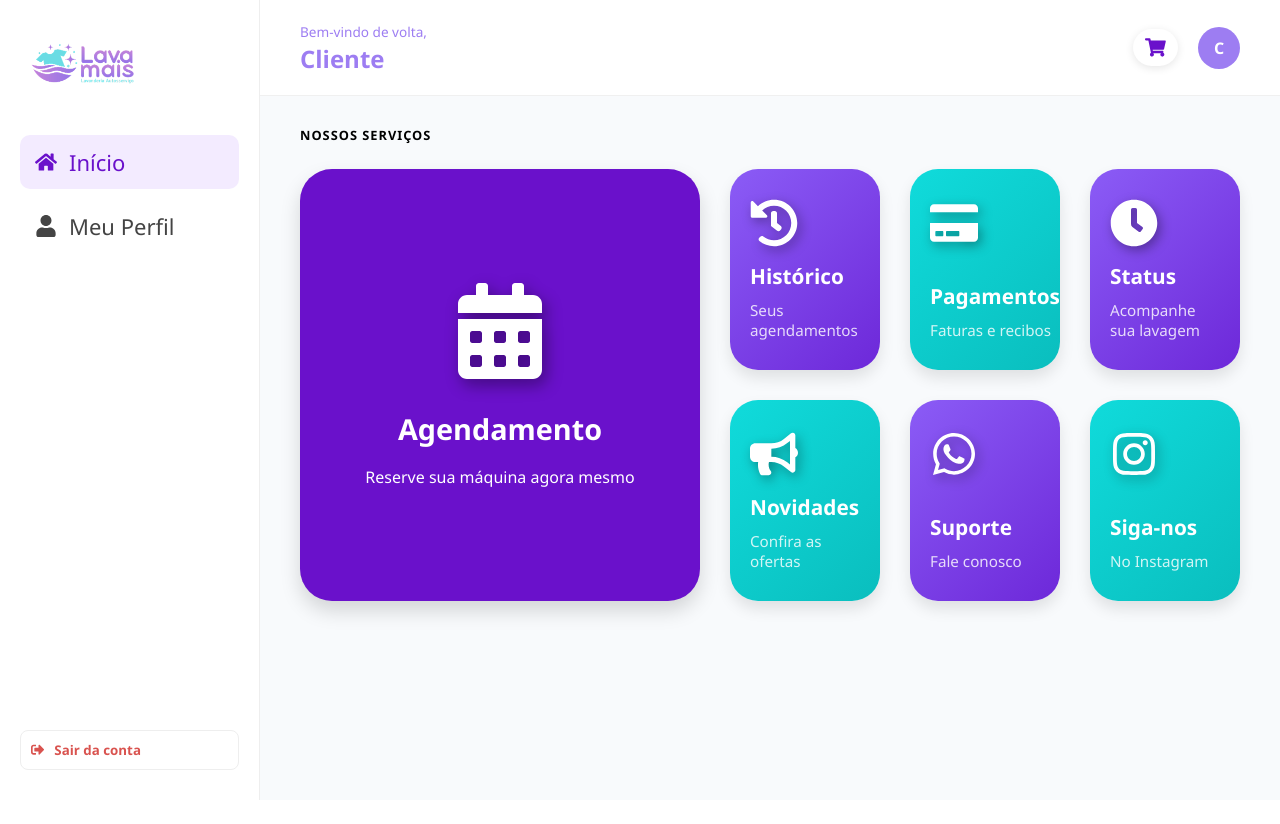
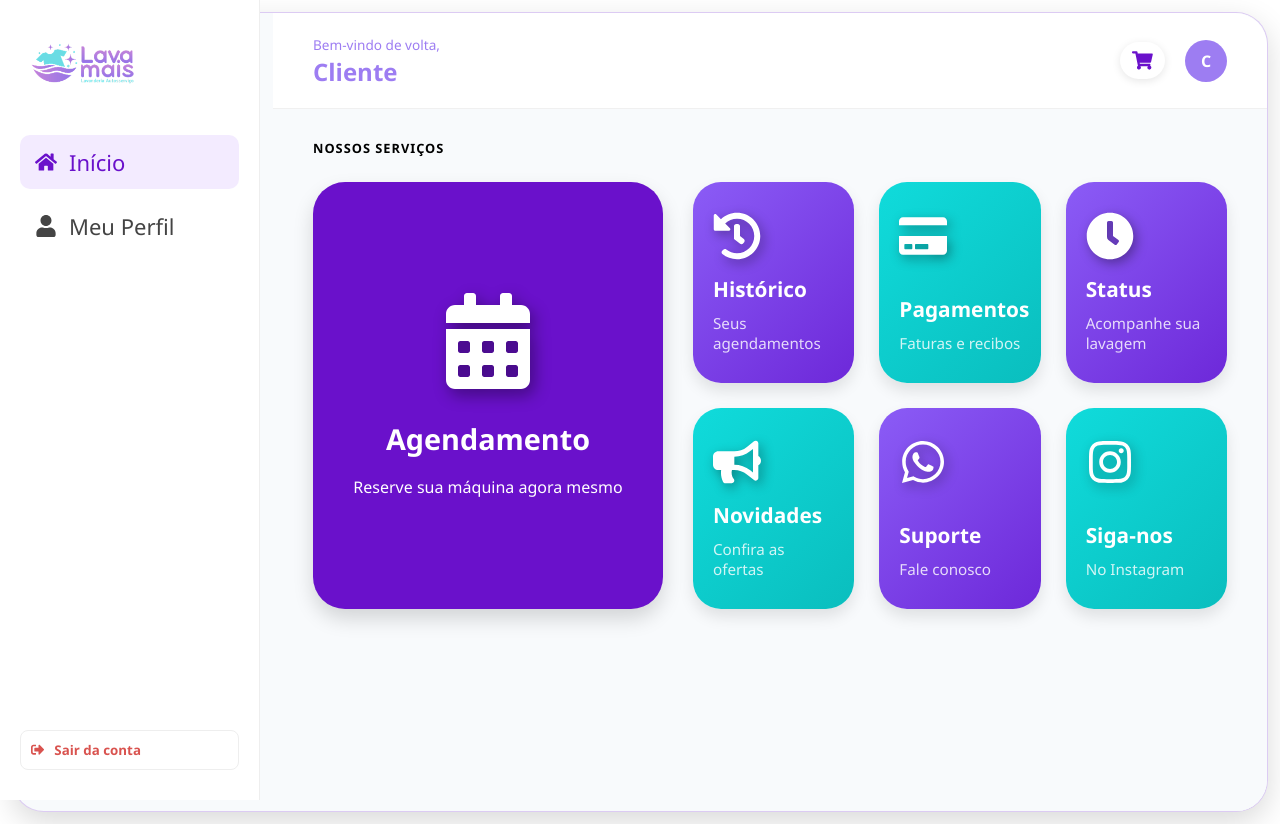
Before and after one commit to josecjunior7/washing-project, a React (Create React App) app in the folder frontend/: page /home in a window 1280 px wide. Before the commit the page ends 800 px from the top, so only its background shows below. Built offline with nearby package versions, Linux system fonts and the light colour scheme; sample sign-in values are in the browser's storage.

Commit message:
sdas
Co-Authored-By: José C. Júnior <203379644+josecjunior7@users.noreply.github.com>

```diff
--- a/frontend/src/pages/Home/Home.css
+++ b/frontend/src/pages/Home/Home.css
@@ -1,11 +1,26 @@
 @import url('../../App.css');
 
-/*------------------------ LAYOUT PRINCIPAL -------------------------*/
+/* ==================== REMOVER SCROLL DA PÁGINA ==================== */
+* {
+  margin: 0;
+  padding: 0;
+  box-sizing: border-box;
+}
+
+body {
+  overflow: hidden;
+}
+
+/*------------------------ LAYOUT PRINCIPAL COM BORDAS ARREDONDADAS -------------------------*/
 .home-layout {
   display: flex;
   height: 100vh;
   overflow: hidden;
-  background-color: #f8fafc;
+  background-color: white;
+  border-radius: 32px;
+  margin: 12px;
+  box-shadow: 0 10px 30px rgba(0, 0, 0, 0.15);
+  border: 1px solid rgba(106, 17, 203, 0.2);
 }
 
 .main-content {
@@ -14,7 +29,73 @@
   display: flex;
   flex-direction: column;
   min-width: 0;
+  height: 100%;
+  overflow: hidden;
+  border-radius: 0 32px 32px 0;
+}
+
+/*------------------------ SIDEBAR -------------------------*/
+/* Container principal */
+.home-layout {
+  display: flex;
   height: 100vh;
+  overflow: hidden;
+  background-color: white;
+  border-radius: 32px;
+  margin: 12px;
+  box-shadow: 0 10px 30px rgba(0, 0, 0, 0.15);
+  border: 1px solid rgba(106, 17, 203, 0.2);
+}
+
+/* Sidebar ocupando 100% da altura */
+.sidebar {
+  width: 260px;
+  height: 100%;
+  min-height: 100vh;
+  background: linear-gradient(135deg, #6a11cb, #8e2de2);
+  border-radius: 32px 0 0 32px;
+  overflow-y: auto;
+  display: flex;
+  flex-direction: column;
+  flex-shrink: 0;
+}
+
+/* Garantir que o conteúdo da sidebar preencha */
+.sidebar .sidebar-content {
+  flex: 1;
+  display: flex;
+  flex-direction: column;
+  height: 100%;
+  padding: 30px 20px;
+}
+
+/* Empurrar o "Sair da conta" para baixo */
+.sidebar .sidebar-footer {
+  margin-top: auto;
+  padding-top: 20px;
+  border-top: 1px solid rgba(255, 255, 255, 0.2);
+}
+
+/* Main content ocupar o restante */
+.main-content {
+  flex: 1;
+  display: flex;
+  flex-direction: column;
+  min-width: 0;
+  height: 100vh;
+  overflow: hidden;
+  border-radius: 0 32px 32px 0;
+  background: #f8fafc;
+}
+
+/* Ajuste do body para não ter scroll */
+body {
+  overflow: hidden;
+  margin: 0;
+  padding: 0;
+}
+
+html {
   overflow: hidden;
 }
 
@@ -25,8 +106,9 @@
   display: flex;
   justify-content: space-between;
   align-items: center;
-  border-bottom: 1px solid #f0f0f0;
+  border-bottom: 1px solid rgba(0, 0, 0, 0.05);
   flex-shrink: 0;
+  border-radius: 0 32px 0 0;
 }
 
 .header-left {
@@ -69,15 +151,17 @@
 .home-body {
   padding: 30px 40px;
   flex: 1;
-  overflow: hidden;
+  overflow: auto;
   display: flex;
   flex-direction: column;
+  background: #f8fafc;
+  border-radius: 0 0 32px 0;
 }
 
 .section-area {
   display: flex;
   flex-direction: column;
-  overflow: hidden;
+  overflow: visible;
 }
 
 .section-area h4 {
@@ -430,6 +514,16 @@
   .card-mini p {
     font-size: 0.78rem;
   }
+
+  /* Sidebar em telas pequenas */
+  .sidebar {
+    width: 100%;
+    border-radius: 32px 32px 0 0;
+  }
+
+  .main-content {
+    margin-left: 0;
+  }
 }
 
 /* Mobile */
@@ -606,65 +700,3 @@
   text-align: center;
   box-shadow: 0 2px 4px rgba(0,0,0,0.2);
 }
-
-/* ==================== CONTAINER DOS CARDS COM BORDAS REDONDAS ==================== */
-
-/* Container principal que envolve os cards */
-.section-area {
-  background: transparent;
-  border-radius: 32px;
-  padding: 0;
-}
-
-/* Grid que contém os cards */
-.unified-grid {
-  display: grid;
-  grid-template-columns: 400px 1fr;
-  gap: 30px;
-  align-items: stretch;
-  background: transparent;
-  border-radius: 32px;
-}
-
-/* Card de Agendamento (destaque) - já tem borda redonda */
-.card-destaque-vertical {
-  border-radius: 32px;
-  overflow: hidden;
-}
-
-/* Container dos cards laterais */
-.sub-grid-services {
-  display: grid;
-  grid-template-columns: repeat(3, 1fr);
-  gap: 30px;
-  min-height: 0;
-  background: transparent;
-  border-radius: 28px;
-}
-
-/* Cada card lateral já tem sua borda */
-.card-mini {
-  border-radius: 28px;
-  overflow: hidden;
-}
-
-/* Se quiser um fundo para o container dos cards */
-.cards-container {
-  background: rgba(255, 255, 255, 0.05);
-  border-radius: 32px;
-  padding: 20px;
-}
-
-/* Para garantir que o conteúdo não ultrapasse as bordas */
-.home-body {
-  padding: 30px 40px;
-  flex: 1;
-  overflow: auto;
-  display: flex;
-  flex-direction: column;
-}
-
-/* Ajuste do scroll */
-.section-area {
-  overflow: visible;
-}
```
